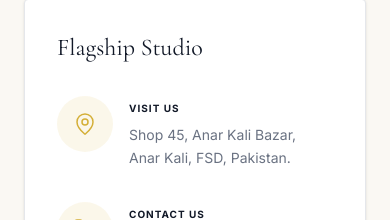
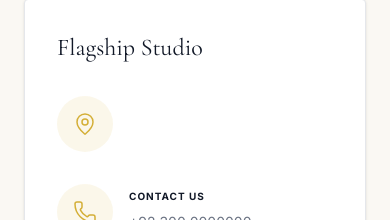
Before and after one commit to zariabawan6-dot/Nayara, a React (Vite) app: page /contact in a window 390 px wide. Shown: the part 513-733 px from the top of the page. Built offline with nearby package versions, Linux system fonts and the light colour scheme; no server answers.

Commit message:
Update shipping charge to PKR 300 and contact phone number

```diff
--- a/src/pages/Cart.jsx
+++ b/src/pages/Cart.jsx
@@ -152,7 +152,7 @@ const CartPage = () => {
 
   console.log(subtotal);
 
-  const deliveryCharges = subtotal >= 5000 ? 0 : 250;
+  const deliveryCharges = subtotal >= 5000 ? 0 : 300;
   const total = subtotal + deliveryCharges;
 
   const formatPrice = (price) => new Intl.NumberFormat("en-PK").format(price);
--- a/src/pages/ContactPage.jsx
+++ b/src/pages/ContactPage.jsx
@@ -70,16 +70,7 @@ const ContactPage = () => {
                     <div className="bg-[#D4AF37]/10 p-4 rounded-full text-[#D4AF37] group-hover:bg-[#D4AF37] group-hover:text-[#111827] transition-all duration-300">
                       <MapPin size={24} strokeWidth={1.5} />
                     </div>
-                    <div className="mt-1">
-                      <h4 className="text-[10px] font-bold uppercase tracking-widest text-[#111827] mb-2">
-                        Visit Us
-                      </h4>
-                      <p className="text-gray-500 text-sm leading-relaxed font-body">
-                        Shop 45, Anar Kali Bazar,
-                        <br />
-                        Anar Kali, FSD, Pakistan.
-                      </p>
-                    </div>
+
                   </div>
 
                   {/* Phone */}
```
